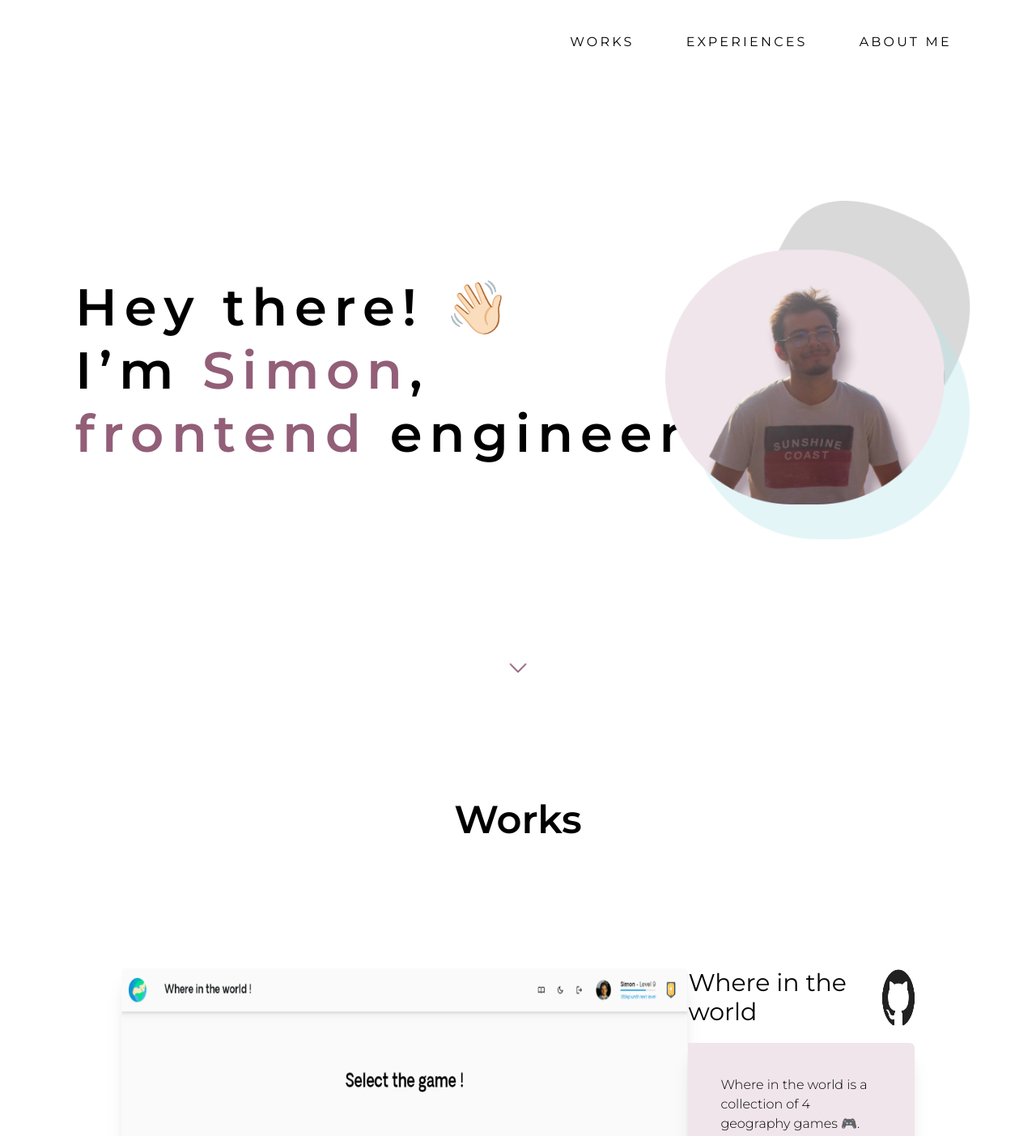
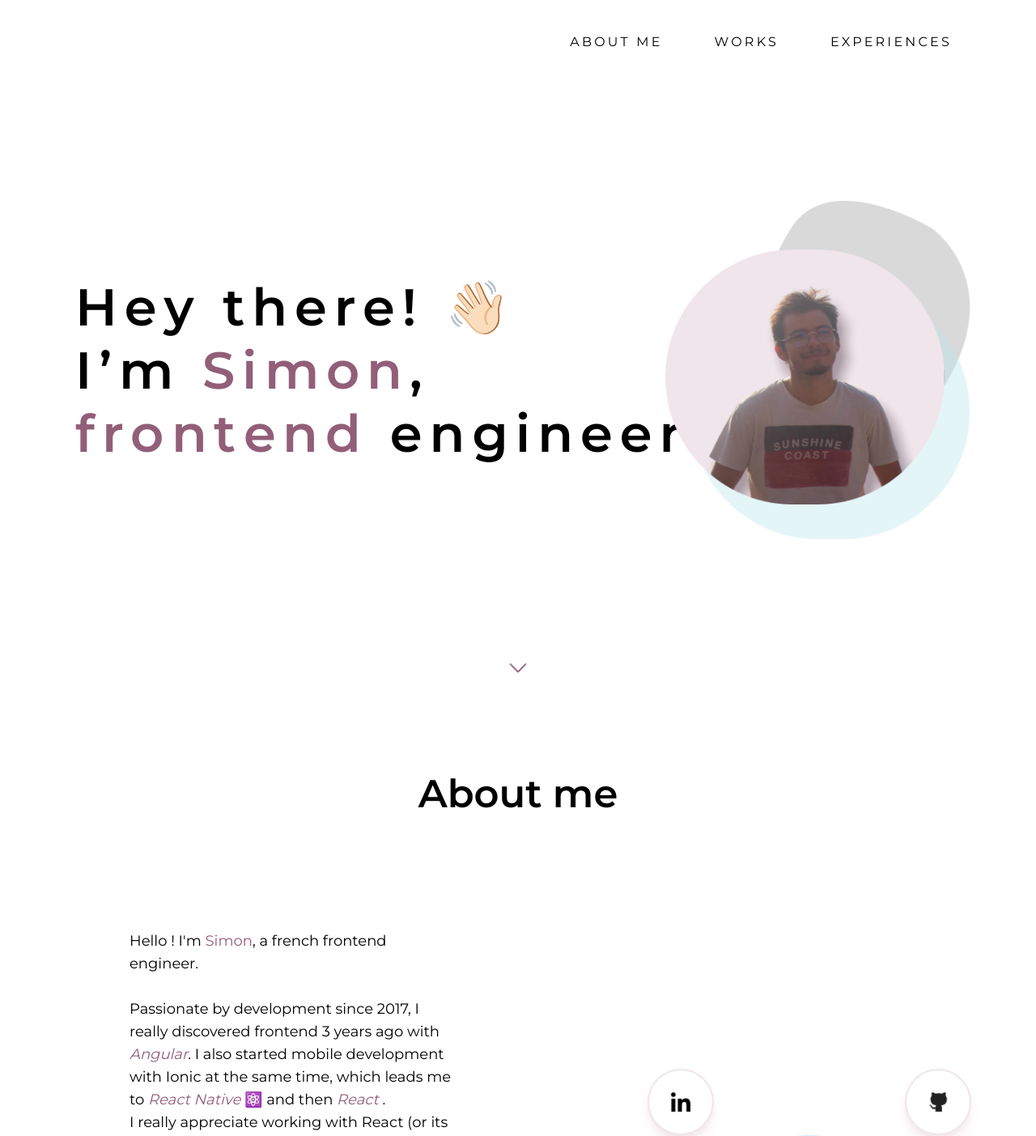
Before and after one commit to MolletSimon/new-portfolio, a React (Create React App) app: page / in a window 1280 px wide. Shown: the top 1403 px of the page at 81% size. Built offline with nearby package versions, Linux system fonts and the light colour scheme.

Commit message:
about first

```diff
--- a/src/App.js
+++ b/src/App.js
@@ -4,15 +4,17 @@ import Experience from "./components/experience";
 import Header from "./components/header";
 import Landing from "./components/landing";
 import Works from "./components/works";
+import Footer from "./components/footer";
 
 function App() {
   return (
     <div className="App">
       <Header />
       <Landing />
+      <About />
       <Works />
       <Experience />
-      <About />
+      <Footer />
     </div>
   );
 }
--- a/src/components/about.jsx
+++ b/src/components/about.jsx
@@ -1,9 +1,9 @@
 export default function About() {
   return (
-    <div className="min-h-screen mt-60" id="about">
+    <div className="min-h-screen" id="about">
       <div className="h-1"></div>
       <h1
-        className="font-semibold text-5xl text-center mt-8"
+        className="font-semibold text-5xl text-center mt-12"
         data-aos="fade-up"
       >
         About me
@@ -114,12 +114,6 @@ export default function About() {
           </div>
         </div>
       </div>
-      <div className="mt-20 mb-10">
-        <p className="italic text-sm text-center">
-          Designed and built by Simon Mollet with React, Figma and ❤️. <br />{" "}
-          Inspired by Brittany Chiang
-        </p>
-      </div>
     </div>
   );
 }
--- a/src/components/experience.jsx
+++ b/src/components/experience.jsx
@@ -58,7 +58,7 @@ export default function Experience() {
     },
   ];
   return (
-    <div className="w-full" id="experiences">
+    <div className="w-full mb-10" id="experiences">
       <div className="h-1"></div>
       <h1
         className="font-semibold text-5xl text-center mt-32"
--- /dev/null
+++ b/src/components/footer.jsx
@@ -0,0 +1,10 @@
+export default function Footer() {
+  return (
+    <div className="mt-32 mb-10">
+      <p className="italic text-sm text-center">
+        Designed and built by Simon Mollet with React, Figma and ❤️. <br />{" "}
+        Inspired by Brittany Chiang
+      </p>
+    </div>
+  );
+}
--- a/src/components/header.jsx
+++ b/src/components/header.jsx
@@ -7,6 +7,12 @@ export default function Header() {
       data-aos="flip-up"
       data-aos-once="true"
     >
+      <a
+        className="text-nav tracking-widest mr-16 hover:line-through cursor-pointer"
+        href="#about"
+      >
+        ABOUT ME
+      </a>
       <a
         className="text-nav tracking-widest mr-16 hover:line-through cursor-pointer"
         href="#works"
@@ -19,12 +25,6 @@ export default function Header() {
       >
         EXPERIENCES
       </a>
-      <a
-        className="text-nav tracking-widest mr-16 hover:line-through cursor-pointer"
-        href="#about"
-      >
-        ABOUT ME
-      </a>
     </nav>
   );
 }
--- a/src/components/landing.jsx
+++ b/src/components/landing.jsx
@@ -44,7 +44,7 @@ export default function Landing() {
         </div>
       </div>
       <div className="flex w-full justify-center">
-        <a href="#works">
+        <a href="#about">
           <img
             src="images/down-arrow.png"
             className="mt-36 cursor-pointer"
```
